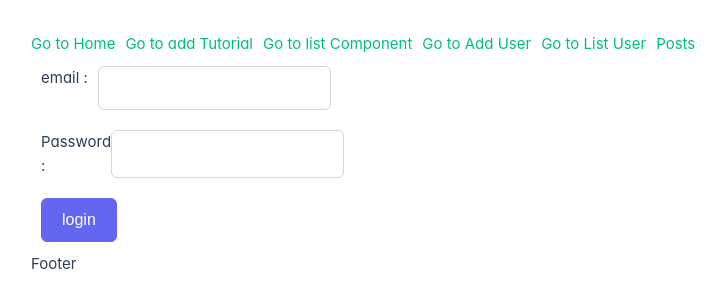
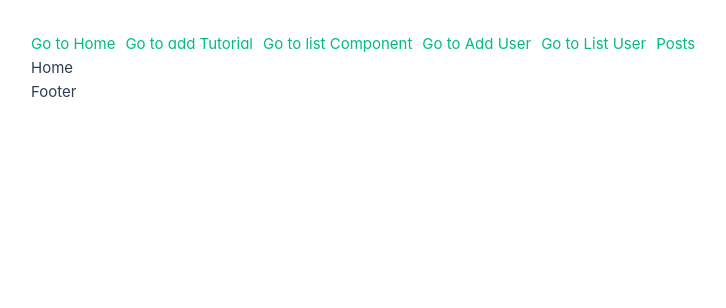
Before and after one commit to Rod-0/Desarrollo-Web-avances, a Vue app: page /#/ in a window 1280 px wide. Shown: the top 308 px of the page, without its empty margins (1-727 px from the left). Built offline with nearby package versions, Linux system fonts and the light colour scheme; a web font is replaced by a local one.

Commit message:
making changes

```diff
--- a/src/components/Home.vue
+++ b/src/components/Home.vue
@@ -1,67 +1,20 @@
 <template>
 
-    <div class="form-user">
-        <div class="input-control">
-          <label class="label-input">email : </label>
-          <pv-inputText v-model="email"></pv-inputText>
-        </div>
-        <p/>
-        <div  class="input-control">
-          <label class="label-input">Password : </label>
-          <pv-inputText  v-model="password"></pv-inputText>
-        </div>
-        <p/>
-        <pv-button label="login" @click="loginUser()" />
-    </div>
+    <div>Home</div>
 
 </template>
 
 <script>
-import {userServices} from "@/services/user-api-services";
+
 
 export default {
-  name: "Home",
-  data(){
-      return{
-          email:'',
-          password:'',
-          userService :new userServices()
-      }
-  },
-  methods:{
-      loginUser(){
-
-          const body ={
-              email:this.email,
-              password : this.password
-          }
-
-          this.userService.login(body).then((response)=>{
-                console.log(response.data.accessToken)
-                window.localStorage.setItem('jwt',response.data.accessToken)
+    name: "Home"
+ }
 
 
-
-          })
-
-       console.log('login')
-      }
-  }
-}
 </script>
 
 <style scoped>
-.form-user{
-    padding: 10px;
-}
-.label-input{
-    width: 150px;
-}
 
-.input-control{
-    margin-bottom: 20px;
-    width: 290px;
-    display: flex;
-}
 
 </style>
--- a/src/components/posts.vue
+++ b/src/components/posts.vue
@@ -10,7 +10,7 @@
 
 
 
-             post {{post.id}}  {{post.title}} {{ post.content }}
+             post {{post.id}}  {{post.title}}
             <pv-button label="delete" @click="deletePost(post.id)"/>
 
         </div>
@@ -36,7 +36,7 @@ export default {
         return{
             posts :[],
             // comment:[],
-            postService : new PostsApiService(),
+            postService : new PostsApiService()
             // commentservice:new CommentsApiService()
         }
     },
@@ -53,7 +53,7 @@ export default {
         deletePost(id){
             this.postService.delete(id).then((response)=>{
                 if(response.status === 200){
-                    alert("user deleted")
+                    alert("post deleted")
                     this.getAll()
                 }
                 else(
--- a/src/services/post-api-service.js
+++ b/src/services/post-api-service.js
@@ -2,30 +2,27 @@ import axios from "axios";
 
 
 const http = axios.create({
-    baseURL:'http://localhost:3000/660',
-    headers:{
-        Authorization:"Bearer "+ window.localStorage.getItem("jwt")
-    }
+    baseURL:'https://jsonplaceholder.typicode.com/'
 })
 export class PostsApiService {
 
     getAll() {
         return http.get('posts')
-    }
+    };
 
     getPostById(id){
         return http.get('posts/'+id)
     };
     createPost(body){
         return http.post('posts',body)
-    }
+    };
 
     udapte(id,body){
         return http.patch('posts/'+id,body)
-    }
+    };
 
     delete(id){
         return http.delete("posts/"+id)
-    }
+    };
 
 }
--- a/src/services/user-api-services.js
+++ b/src/services/user-api-services.js
@@ -1,13 +1,10 @@
 import axios from "axios";
 
 const http = axios.create({
-    baseURL:'http://localhost:3000/login'
+    baseURL:'https://jsonplaceholder.typicode.com/'
 })
 
 export class userServices{
-    login=(body)=>{
-        return http.post('login',body)
-    };
 
     getUser=()=>{
 
```
